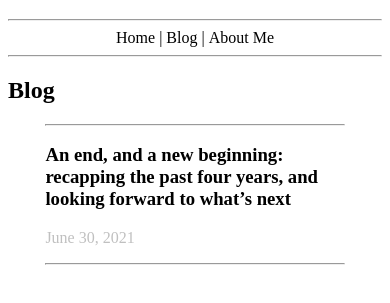
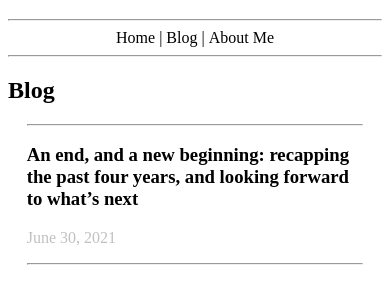
Before and after one commit to brianjmcnair/personal-website, a plain HTML site: page blog/index.html in a window 390 px wide. Shown: the part 61-364 px from the top of the page. Drawn offline with Linux system fonts and the light colour scheme; a web font is replaced by a local one.

```diff
--- a/css/style.css
+++ b/css/style.css
@@ -76,7 +76,7 @@ article {
         padding-right: 0%;
     }
     #blog-feed {
-        padding-left: 10%;
-        padding-right: 10%;
+        padding-left: 5%;
+        padding-right: 5%;
     }
   }
```
Also changed, not shown: about/index.html (+1 -1 lines).
